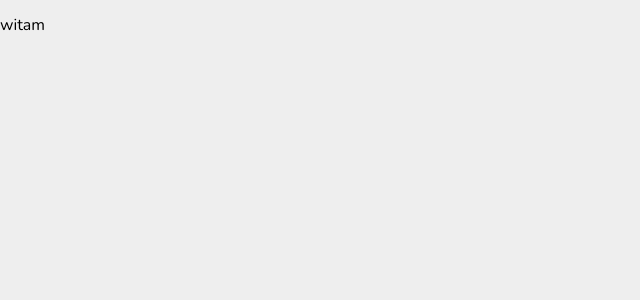
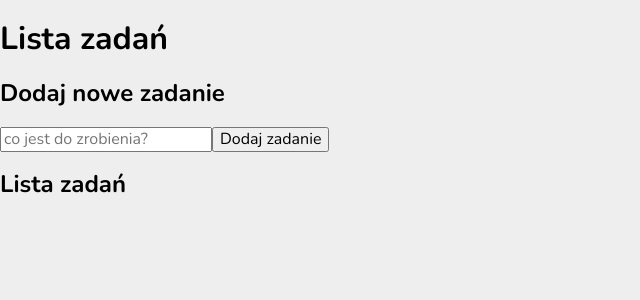
Before and after one commit to olszowskijacek/React---Task_List, a React (Create React App) app: page / in a window 1280 px wide. Shown: the top 300 px of the page, without its empty margins (0-640 px from the left). Built offline with nearby package versions, Linux system fonts and the light colour scheme.

Commit message:
add basic html structure

```diff
--- a/src/App.js
+++ b/src/App.js
@@ -2,11 +2,32 @@ import React from 'react';
 
 function App() {
   return (
-    <div className="App">
-      <header className="App-header">
-        <p>witam</p>
+    <main className='container'>
+      <header>
+        <h1>Lista zadań</h1>
       </header>
-    </div>
+
+      <section className='section'>
+        <header className='section__header'>
+          <h2 className='section__title'>Dodaj nowe zadanie</h2>
+        </header>
+        <div className='section__body'>
+          <form className='form'>
+            <input className='form__input' placeholder='co jest do zrobienia?' />
+            <button className='form__button'>Dodaj zadanie</button>
+          </form>
+        </div>
+      </section>
+      <section className='section'>
+        <header className='section__header'>
+          <h2 className='section__title'>Lista zadań</h2>
+          <div className='buttons'></div>
+        </header>
+        <div className='section__body'>
+          <ul className='tasks'></ul>
+        </div>
+      </section>
+    </main>
   );
 }
 
```
Also changed, not shown: 1 other file (tests, documents, lock files or other folders).
